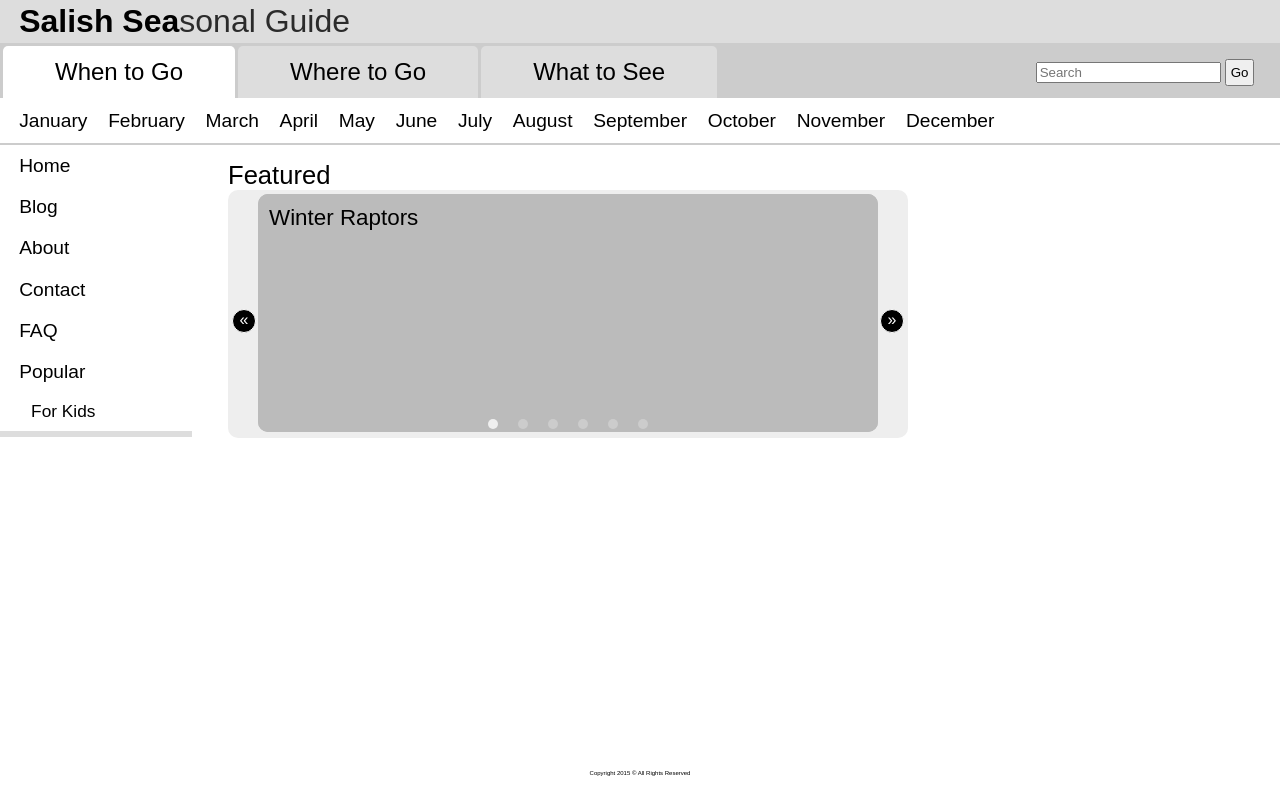
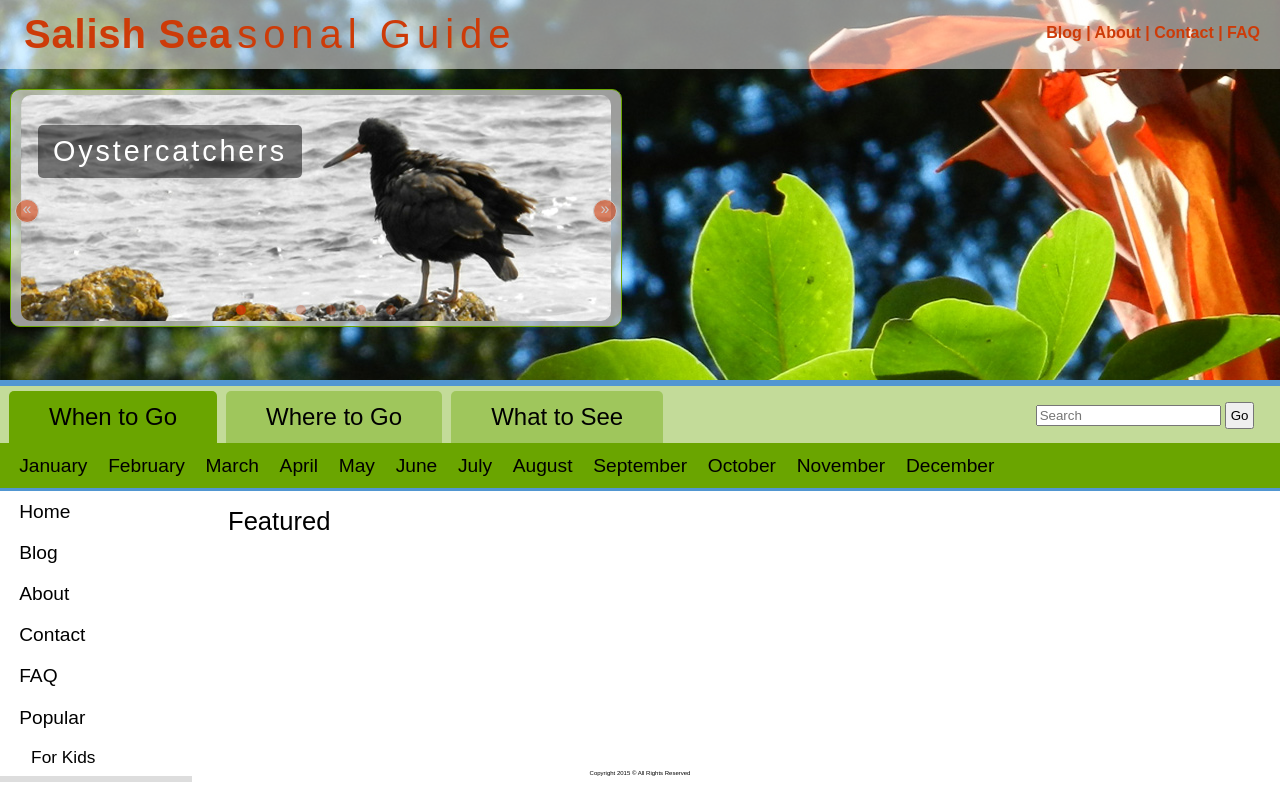
Before and after one commit to mollyfish/ssg, a website: page public/index.html in a window 1280 px wide. Shown: the top 800 px of the page. Drawn offline with Linux system fonts and the light colour scheme.

Commit message:
added images to carousel and widened header

```diff
--- a/public/css/featured.css
+++ b/public/css/featured.css
@@ -4,11 +4,10 @@
   padding: 1em;
 }
 #carousel {
-  width: 660px;
-  height: 240px;
-  background-color: #eee;
-  padding: 4px 10px;
-  margin: 0 20px;
+  width: 600px;
+  height: 226px;
+  padding: 5px;
+  margin: 20px 20px 10px 10px;
   position: relative;
   border-radius: 10px;
 }
@@ -16,19 +15,22 @@
   opacity: 0;
 }
 .caro-item {
-  width: 608px;
+  width: 590px;
   height: 226px;
-  background-color: #bbb;
-  padding: 6px;
   border-radius: 10px;
   transition: opacity 2s;
   position: absolute;
-  left: 30px;
+  left: 10px;
 }
 .caro-item h3 {
-  margin: 5px;
+  padding: 10px 15px;
+  display: inline;
+  border-radius: 5px;
+  letter-spacing: .1em;
+  color: #fff;
+  background-color: rgba(255, 255, 255, .25);
+  font-size: 180%;
 }
-
 /*_____________________________
 Carousel Buttons
 */
@@ -36,33 +38,21 @@ Carousel Buttons
   width: 24px;
   height: 24px;
   position: absolute;
-  border: 1px solid #fff;
+  border: 1px solid #ccc;
   border-radius: 12px;
-  background-color: #000;
-  color: #fff;
   cursor: pointer;
 }
 #carousel #caro-left {
-  top: 48%;
+  top: 46%;
   left: 4px;
   padding: 0 3px 3px 3px;
   font-size: 100%;
 }
 #carousel #caro-right {
-  top: 48%;
+  top: 46%;
   right: 4px;
   padding: 0 3px 3px 3px;
   font-size: 100%;
-}
-#carousel #pause {
-  position: absolute;
-  width: 22px;
-  height: 22px;
-  right: 2px;
-  bottom: 6px;
-  font-size: 6px;
-  font-weight: bolder;
-  background-color: #bbb;
 }
 /*_____________________________
 Carousel Position Dots
@@ -71,15 +61,13 @@ Carousel Position Dots
   position: relative;
   width: 160px;
   height: 10px;
-  margin: 225px auto 0 auto;
+  margin: 210px auto 0 auto;
 }
 #pos1, #pos2, #pos3, #pos4, #pos5, #pos6 {
   height: 10px;
   width: 10px;
   border-radius: 5px;
-  background-color: #ccc;
   position: absolute;
-  transition: background-color 1s;
 }
 #pos1 {
   left: 0;
@@ -99,6 +87,81 @@ Carousel Position Dots
 #pos6 {
   left: 150px;
 }
+/*_________________
+
+
+SUMMER
+
+
+*/
+#carousel {
+  background-color: rgba(255, 255, 255, .6);
+  /*background-color: rgba(246, 254, 217, .6);*/
+  border: 1px solid rgba(106, 165, 0, 1);
+}
+#caro-1 {
+  background-image: url(../images/birdwatching.jpg);
+}
+#caro-2 {
+  background-image: url(../images/farmersmarkets.jpg);
+}
+#caro-3 {
+  background-image: url(../images/orcas.jpg);
+}
+#caro-4 {
+  background-image: url(../images/sunsets.jpg);
+}
+#caro-5 {
+  background-image: url(../images/tidepools.jpg);
+}
+#caro-6 {
+  background-image: url(../images/marinemammals.jpg);
+}
+#caro-1 h3 {
+  position: absolute;
+  background-color: rgba(0, 0, 0, .5);
+  left: 17px;
+  top: 30px;
+}
+#caro-2 h3 {
+  position: absolute;
+  background-color: rgba(255, 255, 255, .5);
+  color: #f4e8ff;
+  right: 17px;
+  bottom: 28px;
+}
+#caro-3 h3 {
+  position: absolute;
+  background-color: rgba(0, 0, 0, .5);
+  left: 87px;
+  top: 30px;
+}
+#caro-4 h3 {
+  position: absolute;
+  background-color: rgba(0, 0, 0, .5);
+  left: 35px;
+  top: 35px;
+}
+#caro-5 h3 {
+  position: absolute;
+  left: 95px;
+  top: 40px;
+}
+#caro-6 h3 {
+  position: absolute;
+  background-color: rgba(0, 0, 0, .5);
+  left: 10px;
+  bottom: 25px;
+}
+#carousel button {
+  border-color: #ccc;
+  background-color: rgba(205, 59, 8, .6);
+  color: #ccc;
+}
+#pos1, #pos2, #pos3, #pos4, #pos5, #pos6 {
+  background-color: rgba(205, 59, 8, .3);
+  transition: background-color 1s;
+}
 #pos1.diva, #pos2.diva, #pos3.diva, #pos4.diva, #pos5.diva, #pos6.diva {
-  background-color: #efefef;
+  background-color: rgba(205, 59, 8, .9);
 }
--- a/public/css/nav.css
+++ b/public/css/nav.css
@@ -21,16 +21,27 @@ html {
 }
 /* --> END OF BROWSER DEFAULT REMOVAL */
 header {
-  background-color: #ddd;
+  background-color: #100b04;
+  height: 380px;
+  background-image: url(../images/SSGbanner.jpg);
+  background-repeat: no-repeat;
+  border-bottom: 6px solid #5196d1;
+  /*opacity: .9;*/
 }
 h1 {
-  font-size: 200%;
-  color: #2b2b2b;
-  padding: .1em .6em;
+  font-size: 250%;
+  letter-spacing: .02em;
+  color: #cd3b08;
+  padding: .3em .6em;
+  /*background-color: rgba(246, 254, 217, .4);*/
+  background-color: rgba(255, 255, 255, .53);
+  /*background-color: rgba(81, 150, 209, .5);*/
+  font-weight: bolder;
 }
 h1 span {
-  color: #000;
-  font-weight: bolder;
+  font-weight: normal;
+  letter-spacing: .15em;
+  margin-left: 5px;
 }
 h2 {
   font-size: 160%;
@@ -44,10 +55,10 @@ a {
   color: #000;
 }
 nav {
-  background-color: #ccc;
+  background-color: rgba(106, 165, 0, .4);
 }
 nav .main-tab {
-  margin: 3px 0 0 3px;
+  margin: 5px 0 0 9px;
   border-top-left-radius: 5px;
   border-top-right-radius: 5px;
   float: left;
@@ -59,7 +70,7 @@ nav .drop-tab {
   width: 100%;
   font-size: 120%;
   background-color: #fff;
-  border-bottom: 2px solid #ccc;
+  border-bottom: 3px solid #5196d1;
 }
 nav form.search-box {
   float: right;
@@ -71,10 +82,11 @@ nav button#search-go {
   padding: 4px;
   margin-left: 4px;
 }
-nav .main-tab a {
+nav .main-tab {
   color: #000;
   text-decoration: none;
-  margin: 40px;
+  padding: 12px 40px;
+  cursor: default;
 }
 nav .drop-tab a {
   color: #000;
@@ -82,17 +94,39 @@ nav .drop-tab a {
   margin: 0 .6%;
 }
 nav .current-tab {
-  background-color: #fff;
+  background-color: rgba(106, 165, 0, 1);
 }
 nav .sleeping-tab {
-  background-color: #ddd;
+  background-color: rgba(106, 165, 0, .4);
 }
 nav .real-box {
   clear: both;
+  background-color: rgba(106, 165, 0, 1);
 }
 nav .ghost-box {
   clear: both;
   display: none;
+}
+nav .real-box a:hover {
+  text-decoration: underline;
+}
+#contact {
+  float: right;
+  margin-top: 24px;
+  margin-right: 20px;
+  color: #cd3b08;
+  font-weight: bold;
+}
+#contact a {
+  color: #cd3b08;
+  text-decoration: none;
+}
+#contact a:visited {
+  color: #cd3b08;
+}
+#contact a:hover {
+  color: #5196d1;
+  text-decoration: underline;
 }
 main {
 }
--- a/public/index.html
+++ b/public/index.html
@@ -17,11 +17,43 @@
 <!-- CONTENT
 –––––––––––––––––––––––––––––––––––––––––––––––––– -->
 <body>
-  <header><h1><span>Salish Sea</span>sonal Guide</h1></header>
+  <header>
+<div id="contact"><a href="#d">Blog</a> | <a href="#d">About</a> | <a href="#d">Contact</a> | <a href="#d">FAQ</a></div>
+    <h1>Salish Sea<span>sonal Guide</span></h1>
+
+  <div id="carousel">
+
+        <div class="caro-item"></div>
+        <div class="caro-item diva" id="caro-1"><h3>Oystercatchers</h3></div>
+        <div class="caro-item backup" id="caro-2"><h3>Farmers Markets</h3></div>
+        <div class="caro-item backup" id="caro-3"><h3>Orcas</h3></div>
+        <div class="caro-item backup" id="caro-4"><h3>Sunsets</h3></div>
+        <div class="caro-item backup" id="caro-5"><h3>Tidepools</h3></div>
+        <div class="caro-item backup" id="caro-6"><h3>Harbor Seals</h3></div>
+        <!-- WINTER
+        <div class="caro-item diva" id="caro-1"><h3>Winter Raptors</h3></div>
+        <div class="caro-item backup" id="caro-2"><h3>Quadrantid Meteors</h3></div>
+        <div class="caro-item backup" id="caro-3"><h3>Swans</h3></div>
+        <div class="caro-item backup" id="caro-4"><h3>Ski Safari</h3></div>
+        <div class="caro-item backup" id="caro-5"><h3>Wolf Moon</h3></div>
+        <div class="caro-item backup" id="caro-6"><h3>Storm Watching</h3></div> -->
+          <div id="pos-wrapper">
+            <div class="pos diva" id="pos1"></div>
+            <div class="pos" id="pos2"></div>
+            <div class="pos" id="pos3"></div>
+            <div class="pos" id="pos4"></div>
+            <div class="pos" id="pos5"></div>
+            <div class="pos" id="pos6"></div>
+          </div>
+        <button id="caro-left">«</button>
+        <button id="caro-right">»</button>
+      </div>
+
+    </header>
   <nav>
-    <div class="main-tab current-tab" id="main-tab-when"><a href="#">When to Go</a></div>
-    <div class="main-tab sleeping-tab" id="main-tab-where"><a href="#">Where to Go</a></div>
-    <div class="main-tab sleeping-tab" id="main-tab-what"><a href="#">What to See</a></div>
+    <div class="main-tab current-tab" id="main-tab-when">When to Go</div>
+    <div class="main-tab sleeping-tab" id="main-tab-where">Where to Go</div>
+    <div class="main-tab sleeping-tab" id="main-tab-what">What to See</div>
     <form class="search-box"><input type="text" name="search" id="search" placeholder="Search"><button type="submit" id="search-go">Go</button></form>
     <div class="drop-tab real-box" id="drop-tab-when">
       <a href="#">January</a>
@@ -74,27 +106,18 @@
     </section>
     <section id="featured">
       <h2>Featured</h2>
-      <div id="carousel">
-        <button id="caro-left">«</button>
-        <div class="caro-item"></div>
-        <div class="caro-item diva" id="caro-1"><h3>Winter Raptors</h3></div>
-        <div class="caro-item backup" id="caro-2"><h3>Quadrantid Meteors</h3></div>
-        <div class="caro-item backup" id="caro-3"><h3>Swans</h3></div>
-        <div class="caro-item backup" id="caro-4"><h3>Ski Safari</h3></div>
-        <div class="caro-item backup" id="caro-5"><h3>Wolf Moon</h3></div>
-        <div class="caro-item backup" id="caro-6"><h3>Storm Watching</h3></div>
-          <div id="pos-wrapper">
-            <div class="pos diva" id="pos1"></div>
-            <div class="pos" id="pos2"></div>
-            <div class="pos" id="pos3"></div>
-            <div class="pos" id="pos4"></div>
-            <div class="pos" id="pos5"></div>
-            <div class="pos" id="pos6"></div>
-          </div>
-        <button id="caro-right">»</button>
-      </div>
+
     </section>
   </main>
   <footer>Copyright 2015 &copy; All Rights Reserved</footer>
+
+  <!--
+  wolf moon photo by pollyalida https://www.flickr.com/photos/pollyalida/
+  ski safari by patrickdevries2003 https://www.flickr.com/photos/p_de_vries/
+  storm watching photo by Joey Rozier https://www.flickr.com/photos/mrjoro/
+  quadrantids photo by Andrew Kicinski https://www.flickr.com/photos/andrewkicinski/
+  swans photo by Brent M https://www.flickr.com/photos/thewakingdragon/
+  winter raptor photo by Ingrid Taylar https://www.flickr.com/photos/taylar/
+  -->
 </body>
 </html>
```
Also changed, not shown: public/images/SSGbanner.jpg (added), public/images/birdwatching.jpg (added), public/images/farmersmarkets.jpg (added), public/images/marinemammals.jpg (added), public/images/orcas.jpg (added), public/images/quadrantids.jpg (added), public/images/skisafari.jpg (added), public/images/stormwatching.jpg (added), public/images/sunsets.jpg (added), public/images/swans.jpg (added), public/images/tidepools.jpg (added), public/images/winterraptors.jpg (added), public/images/wolfmoon.jpg (added).
